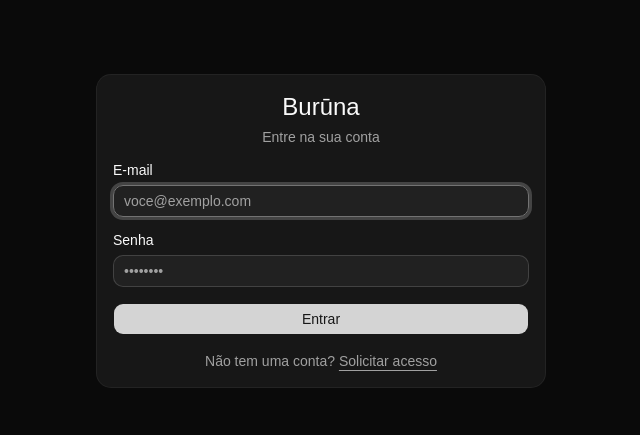
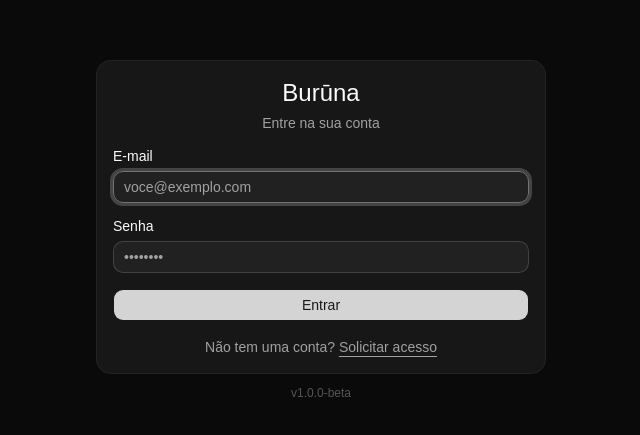
Before and after one commit to lucascatanio/buruna, a React (Vite) app in the folder frontend/: page /login in a window 1280 px wide. Shown: the part 169-604 px from the top of the page, without its empty margins (319-959 px from the left). Built offline with nearby package versions, Linux system fonts and the light colour scheme.

Commit message:
feat: display app version on login page

```diff
--- a/frontend/package.json
+++ b/frontend/package.json
@@ -1,7 +1,7 @@
 {
   "name": "frontend",
   "private": true,
-  "version": "0.0.0",
+  "version": "1.0.0-beta",
   "type": "module",
   "scripts": {
     "dev": "vite",
--- a/frontend/src/pages/LoginPage.tsx
+++ b/frontend/src/pages/LoginPage.tsx
@@ -7,6 +7,8 @@ import {Button} from "@/components/ui/button";
 import {Input} from "@/components/ui/input";
 import {Label} from "@/components/ui/label";
 import {Card, CardContent, CardHeader, CardTitle, CardDescription} from "@/components/ui/card";
+
+declare const __APP_VERSION__: string
 
 export function LoginPage() {
     const navigate = useNavigate();
@@ -31,7 +33,7 @@ export function LoginPage() {
     }
 
     return (
-        <div className="min-h-screen flex items-center justify-center bg-background px-4">
+        <div className="min-h-screen flex flex-col items-center justify-center bg-background px-4 gap-3">
             <Card className="w-full max-w-md">
                 <CardHeader className="text-center">
                     <CardTitle className="text-2xl">Burūna</CardTitle>
@@ -74,6 +76,9 @@ export function LoginPage() {
                     </p>
                 </CardContent>
             </Card>
+            <p className="text-xs text-muted-foreground/50 text-center">
+                v{__APP_VERSION__}
+            </p>
         </div>
     );
 }
--- a/frontend/vite.config.ts
+++ b/frontend/vite.config.ts
@@ -2,8 +2,14 @@ import { defineConfig } from "vite";
 import react from "@vitejs/plugin-react";
 import tailwindcss from "@tailwindcss/vite";
 import path from "path";
+import {readFileSync} from "node:fs";
+
+const pkg = JSON.parse(readFileSync('./package.json', 'utf-8'))
 
 export default defineConfig({
+  define: {
+    __APP_VERSION__: JSON.stringify(pkg.version),
+  },
   plugins: [react(), tailwindcss()],
   resolve: {
     alias: {
```
